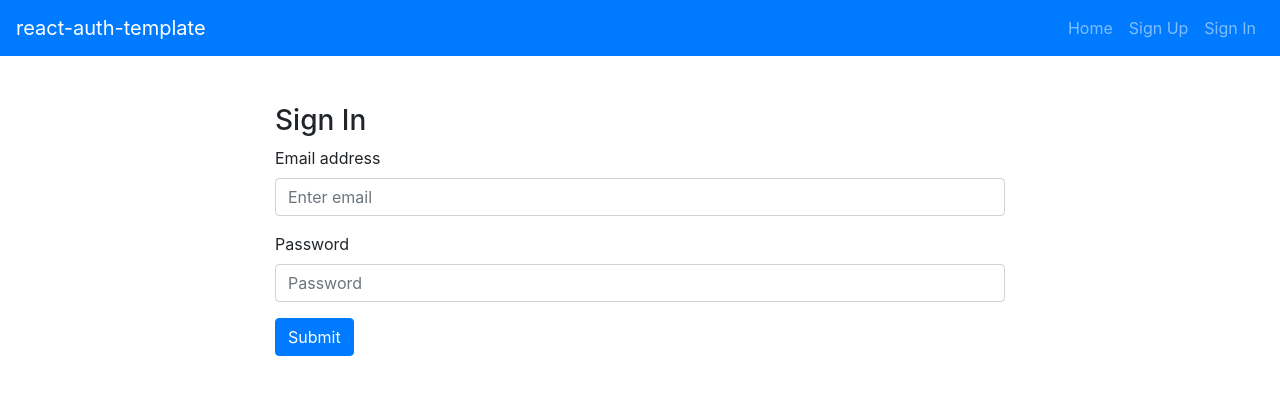
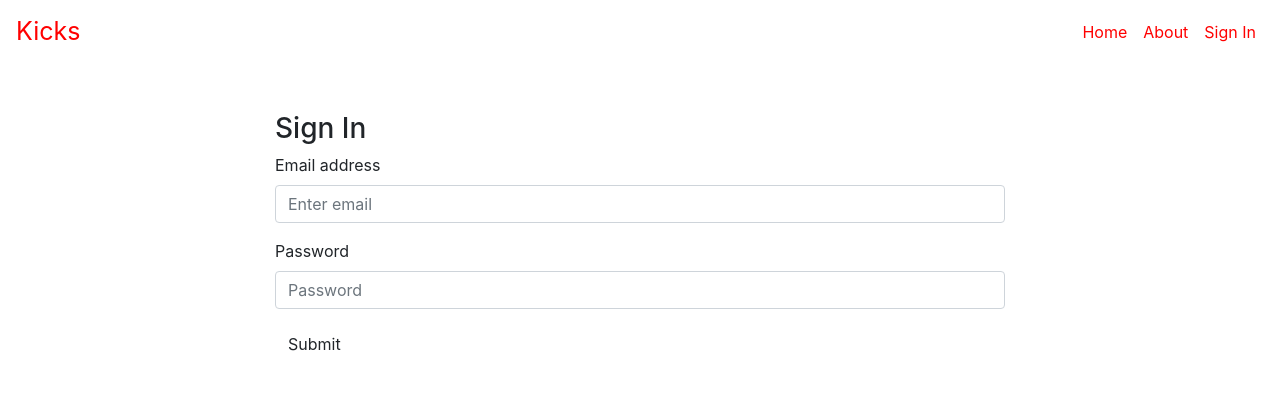
Before and after one commit to Max-spec007/Sneak-Peek, a React app: page /#/sign-in in a window 1280 px wide. Shown: the top 394 px of the page. Built offline with nearby package versions, Linux system fonts and the light colour scheme.

Commit message:
Added the modified files to the Kicks project Changed the title of the app, changed the color of the header.

```diff
--- a/public/index.html
+++ b/public/index.html
@@ -11,7 +11,7 @@ unless you know exactly what you're doing! -->
     <link rel="manifest" href="%PUBLIC_URL%/manifest.json">
     <link rel="shortcut icon" href="%PUBLIC_URL%/favicon.ico">
 
-    <title>React App</title>
+    <title>Kicks App</title>
   </head>
   <body>
     <noscript>
--- a/src/components/Header/Header.js
+++ b/src/components/Header/Header.js
@@ -11,21 +11,21 @@ const authenticatedOptions = (
 
 const unauthenticatedOptions = (
   <Fragment>
-    <Nav.Link href="#sign-up">Sign Up</Nav.Link>
-    <Nav.Link href="#sign-in">Sign In</Nav.Link>
+    <Nav.Link href="#about"><div className='about'>About</div></Nav.Link>
+    <Nav.Link href="#sign-in"><div className='sign-in'>Sign In</div></Nav.Link>
   </Fragment>
 )
 
 const alwaysOptions = (
   <Fragment>
-    <Nav.Link href="#/">Home</Nav.Link>
+    <Nav.Link href="#/"><div className='home'>Home</div></Nav.Link>
   </Fragment>
 )
 
 const Header = ({ user }) => (
   <Navbar bg="primary" variant="dark" expand="md">
     <Navbar.Brand href="#">
-      react-auth-template
+      <div className='title'>Kicks</div>
     </Navbar.Brand>
     <Navbar.Toggle aria-controls="basic-navbar-nav" />
     <Navbar.Collapse id="basic-navbar-nav">
--- a/src/index.scss
+++ b/src/index.scss
@@ -1 +1,21 @@
+// $primary:	#000000;
+$primary: #FFFFFF;
 @import '~bootstrap/scss/bootstrap';
+
+.title {
+  color: red;
+  // font-family:;
+  font-size: 25px;
+}
+
+.home {
+  color: red;
+}
+
+.about {
+  color: red;
+}
+
+.sign-in {
+  color: red;
+}
```
Also changed, not shown: src/components/About/About.js (added).
